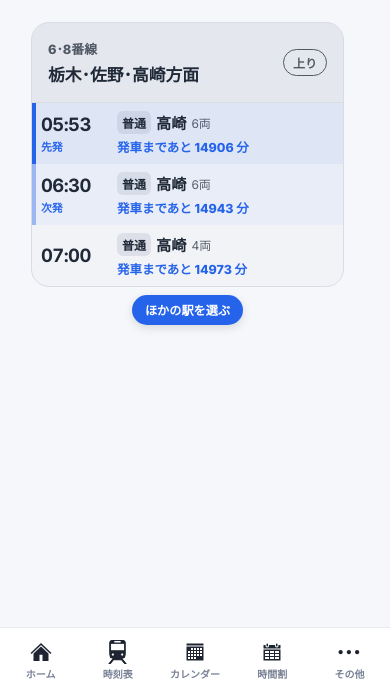
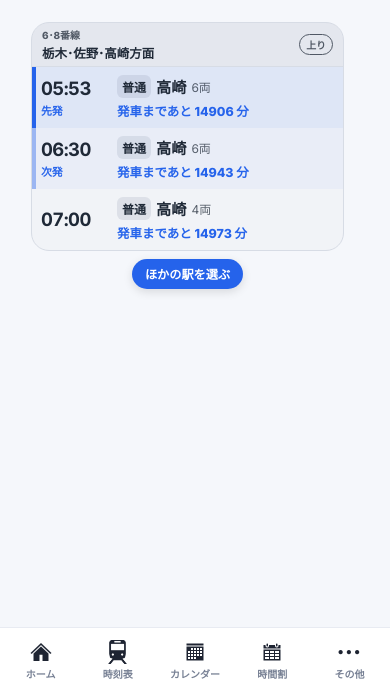
Before and after one commit to k1416465/Meigen, a Flask app: a page that uses home_dashboard_site/templates/timetable.html in a window 390 px wide. Shown: the part 151-844 px from the top of the page. Run offline with Flask 3, Linux system fonts and the light colour scheme; data that the repository does not hold is empty.

Commit message:
Add files via upload

```diff
--- a/home_dashboard_site/templates/timetable.html
+++ b/home_dashboard_site/templates/timetable.html
@@ -70,6 +70,7 @@
     </div>
   {% endif %}
 </section>
+
 
 <style>
 .tt-page {
@@ -181,6 +182,7 @@
     padding: 14px 16px;
     border-bottom: 1px solid var(--border-color, rgba(128,128,128,.2));
     position: relative;
+    box-sizing: border-box;
 }
 
 .tt-train:last-child {
@@ -313,9 +315,37 @@
 
 
 /* スマートフォン：文字を大きくして読みやすく */
+@media (max-width: 540px) {
+    .tt-page {
+        box-sizing: border-box;
+    }
+
+    .tt-directions {
+        gap: 12px;
+    }
+
+    /* 「2番線 ○○方面」の見出し：上下の余白を縮小 */
+    .tt-direction-heading {
+        padding: 4px 10px;
+        gap: 8px;
+    }
+
+    .tt-platform {
+        font-size: .62rem;
+        margin-bottom: 2px;
+    }
+
+    .tt-direction-heading h2 {
+        font-size: .78rem;
+    }
+
+    .tt-direction-tag {
+        font-size: .62rem;
+        padding: 2px 6px;
+    }
+
     .tt-train {
         width: 100%;
-    box-sizing: border-box;
         grid-template-columns: 68px minmax(0, 1fr);
         gap: 8px;
         padding: 8px 9px;
@@ -335,37 +365,37 @@
     }
 
     .tt-train-title > strong {
-    font-size: 0.95rem;
+        font-size: .95rem;
     }
 
     .tt-type {
-    font-size: 0.75rem;
+        font-size: .75rem;
         padding: 3px 5px;
     }
 
     .tt-cars {
-    font-size: 0.75rem;
+        font-size: .75rem;
     }
 
     .tt-note {
         margin-top: 3px;
-    font-size: 0.75rem;
+        font-size: .75rem;
     }
 
     .tt-countdown {
         margin-top: 4px;
-    font-size: 0.78rem;
+        font-size: .78rem;
         font-weight: 750;
     }
 
     .tt-rank {
-    font-size: 0.68rem;
+        font-size: .68rem;
     }
 
     .tt-past-label {
         grid-column: 2;
         justify-self: start;
-    font-size: 0.75rem;
+        font-size: .75rem;
     }
 
     .tt-footer-action {
@@ -380,7 +410,8 @@
     }
 }
 
-/* 画面の高さが低いスマートフォンでは余白を少し抑える */
+
+/* 画面の高さが低いスマートフォン */
 @media (max-width: 540px) and (max-height: 650px) {
     .tt-page {
         padding-top: 4px;
@@ -392,8 +423,9 @@
         margin-bottom: 0;
     }
 
+    /* 通常設定よりも、さらに上下の余白を縮小 */
     .tt-direction-heading {
-        padding: 4px 7px;
+        padding: 2px 7px;
     }
 
     .tt-train {
@@ -409,6 +441,7 @@
         padding: 4px 11px;
     }
 }
+
 
 /* ダークモード */
 html body.dark .tt-page {
@@ -494,6 +527,7 @@ html body.dark .tt-other-stations {
     color: #fff;
 }
 </style>
+
 
 <script>
 (function() {
```
Lines whose indentation alone changed are shown as unchanged.
